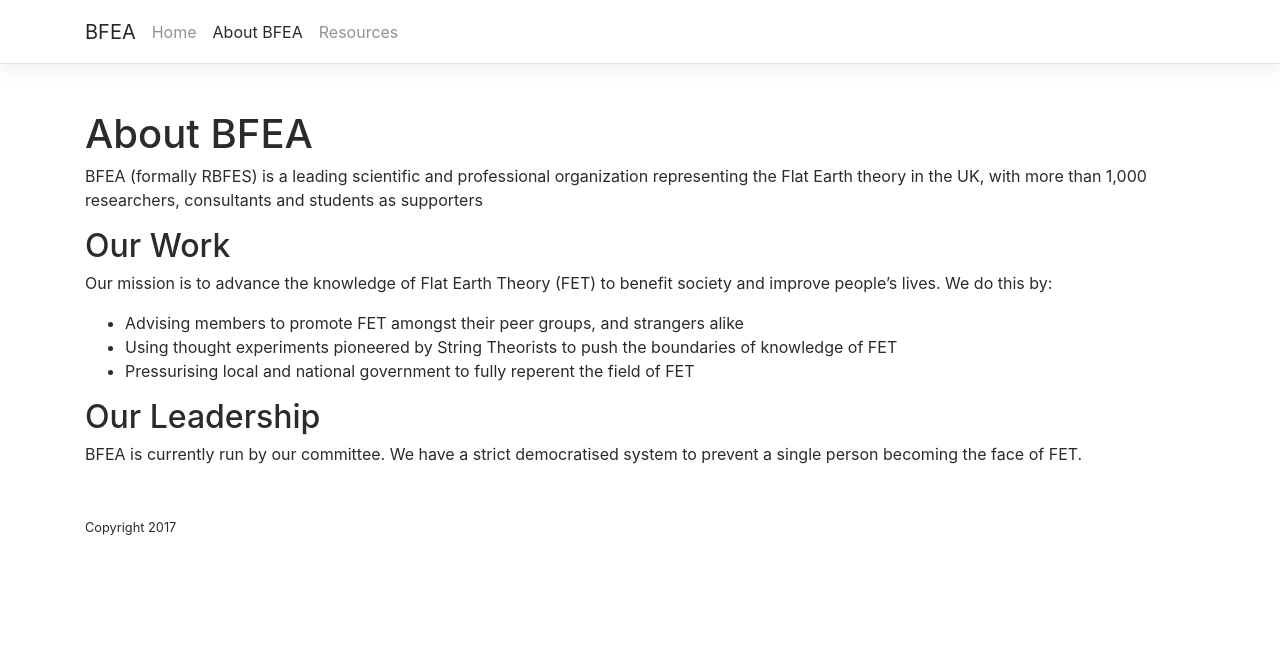
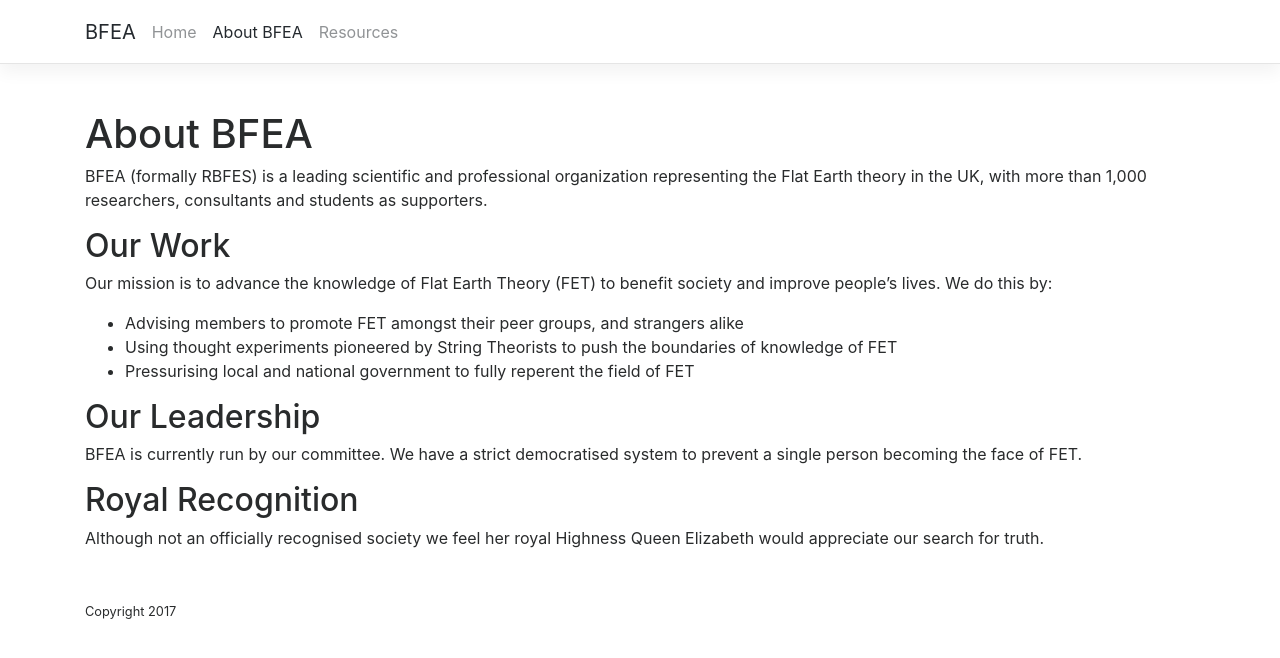
Before and after one commit to krussll/etsysimplicity, a Jekyll site: the page built from about.md, in a window 1280 px wide. Shown: the top 658 px of the page. Built offline with Jekyll 4.4.1, drawn with Linux system fonts in a browser that asks for light colours; a script that is not in the unit is left out; our own code applies the rules of GitHub Pages for plain Markdown files.

Commit message:
Update about.md

```diff
--- a/about.md
+++ b/about.md
@@ -4,7 +4,7 @@ layout: default
 ---
 
 # About BFEA
-BFEA (formally RBFES) is a leading scientific and professional organization representing the Flat Earth theory in the UK, with more than 1,000 researchers, consultants and students as supporters
+BFEA (formally RBFES) is a leading scientific and professional organization representing the Flat Earth theory in the UK, with more than 1,000 researchers, consultants and students as supporters.
 
 ## Our Work
 
@@ -16,3 +16,7 @@ Our mission is to advance the knowledge of Flat Earth Theory (FET) to benefit so
 ## Our Leadership
 
 BFEA is currently run by our committee. We have a strict democratised system to prevent a single person becoming the face of FET.
+
+## Royal Recognition
+
+Although not an officially recognised society we feel her royal Highness Queen Elizabeth would appreciate our search for truth.
```
